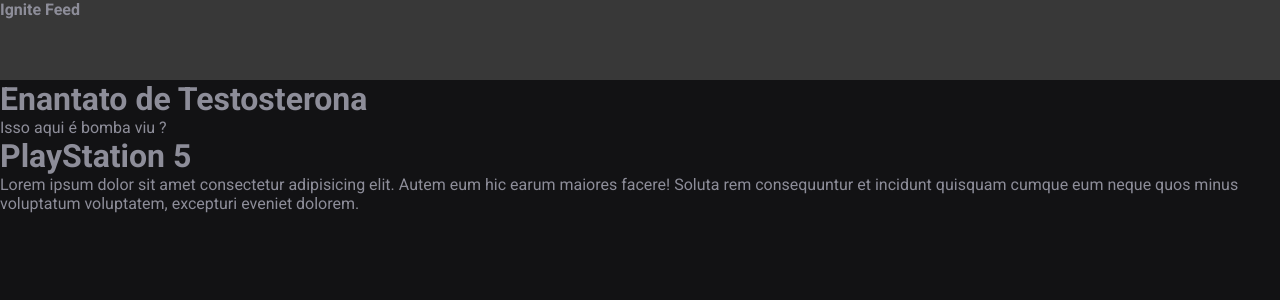
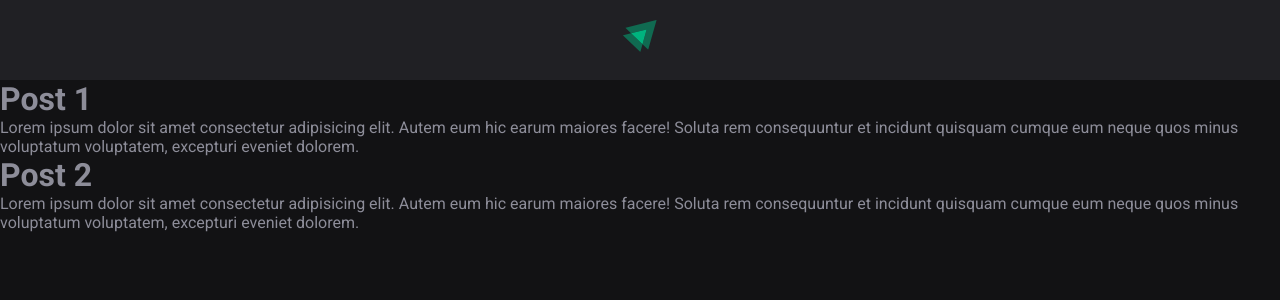
Before and after one commit to skyrons/react-ignite01, a React (Vite) app: page / in a window 1280 px wide. Shown: the top 300 px of the page. Built offline with nearby package versions, Linux system fonts and the light colour scheme.

Commit message:
Component Header changed

```diff
--- a/src/App.jsx
+++ b/src/App.jsx
@@ -8,11 +8,11 @@
     <div>
       <Header />
       <Post
-        produto="Enantato de Testosterona"
-        content="Isso aqui é bomba viu ?"
+        produto="Post 1"
+        content="Lorem ipsum dolor sit amet consectetur adipisicing elit. Autem eum hic earum maiores facere! Soluta rem consequuntur et incidunt quisquam cumque eum neque quos minus voluptatum voluptatem, excepturi eveniet dolorem."
         />
         <Post
-        produto="PlayStation 5"
+        produto="Post 2"
         content="Lorem ipsum dolor sit amet consectetur adipisicing elit. Autem eum hic earum maiores facere! Soluta rem consequuntur et incidunt quisquam cumque eum neque quos minus voluptatum voluptatem, excepturi eveniet dolorem."
         />
     </div>
--- a/src/components/Header.jsx
+++ b/src/components/Header.jsx
@@ -1,9 +1,11 @@
-import style from './Header.module.css'
+import style from './Header.module.css';
+
+import igniteLogo from '../assets/ignite-logo.svg';
 
 export function Header () {
     return (
         <header className={style.header}>
-            <strong > Ignite Feed </strong>
+            <img src={igniteLogo} alt="" />
         </header>
     );
 }
--- a/src/components/Header.module.css
+++ b/src/components/Header.module.css
@@ -1,4 +1,12 @@
 .header {
-    background:#383838;
+    background: var(--gray-800);
     height: 80px;
+
+    display: flex;
+    justify-content: center;
+    padding: 1.25rem 0 ;
 }
+
+.header img {
+    height: 2rem;
+}
```
Also changed, not shown: src/assets/ignite-logo.svg (added).
